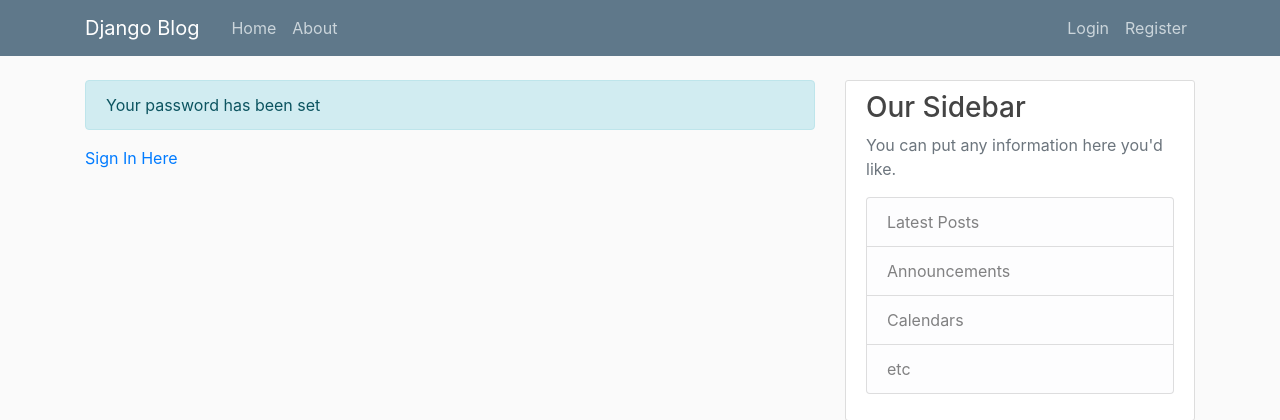
After one commit to f4i5i/django_tutorial, a Django app: page /password-reset-complete/ in a window 1280 px wide. The commit adds this page. Shown: the top 420 px of the page. Run offline with Django 3.2, Linux system fonts and the light colour scheme.

Commit message:
End of tutorial

```diff
--- a/django_project/urls.py
+++ b/django_project/urls.py
@@ -27,14 +27,21 @@ urlpatterns = [
     path('login/', auth_views.LoginView.as_view(template_name='users/login.html'),name='login'),
     path('logout/', auth_views.LogoutView.as_view(template_name='users/logout.html'),name='logout'),
     path('password-reset/',
-            auth_views.PasswordResetView.as_view(template_name='users/password_reset.html'),
-            name='passwor_reset'),
+            auth_views.PasswordResetView.as_view(
+                template_name='users/password_reset.html'),
+                name='password_reset'),
     path('password-reset/done/',
-            auth_views.PasswordResetDoneView.as_view(template_name='users/password_reset_done.html'),
-            name='password_reset_done'),
+            auth_views.PasswordResetDoneView.as_view(
+                template_name='users/password_reset_done.html'),
+                name='password_reset_done'),
     path('password-reset-confirm/<uidb64>/<token>/',
-            auth_views.PasswordResetConfirmView.as_view(template_name='users/password_reset_confirm.html'),
-            name='password_reset_confirm'),
+            auth_views.PasswordResetConfirmView.as_view(
+                template_name='users/password_reset_confirm.html'),
+                name='password_reset_confirm'),
+    path('password-reset-complete/',
+         auth_views.PasswordResetCompleteView.as_view(
+             template_name='users/password_reset_complete.html'),
+             name='password_reset_complete'),
     path('', include('blog.urls')),
 
 ]
--- a/users/models.py
+++ b/users/models.py
@@ -10,8 +10,8 @@ class Profile(models.Model):
     def __str__(self):
         return f'{self.user.username} Profile'
 
-    def save(self):
-        super().save()
+    def save(self,*args, **kwargs):
+        super().save(*args, **kwargs)
 
         img = Image.open(self.image.path)
 
--- a/users/templates/users/login.html
+++ b/users/templates/users/login.html
@@ -10,6 +10,9 @@
             </fieldset>
             <div class="form-group">
                 <button class="btn btn-outline-info" type="submit">Login</button>
+                <small class="text-muted ml-2">
+                    <a href="{% url 'password_reset' %}">Forgot Password?</a>
+                </small>
             </div>
         </form>
         <div class="border-to pt-3">
--- /dev/null
+++ b/users/templates/users/password_reset_complete.html
@@ -0,0 +1,7 @@
+{% extends "blog/base.html" %}
+{% block content %}
+    <div class="alert alert-info">
+        Your password has been set
+    </div>
+    <a href="{% url 'login' %}">Sign In Here </a>
+{% endblock content %}
```
Also changed, not shown: django_project/settings.py (+7 -0 lines), db.sqlite3, media/profile_pics/DP_Gb19Bzr.png (added).
